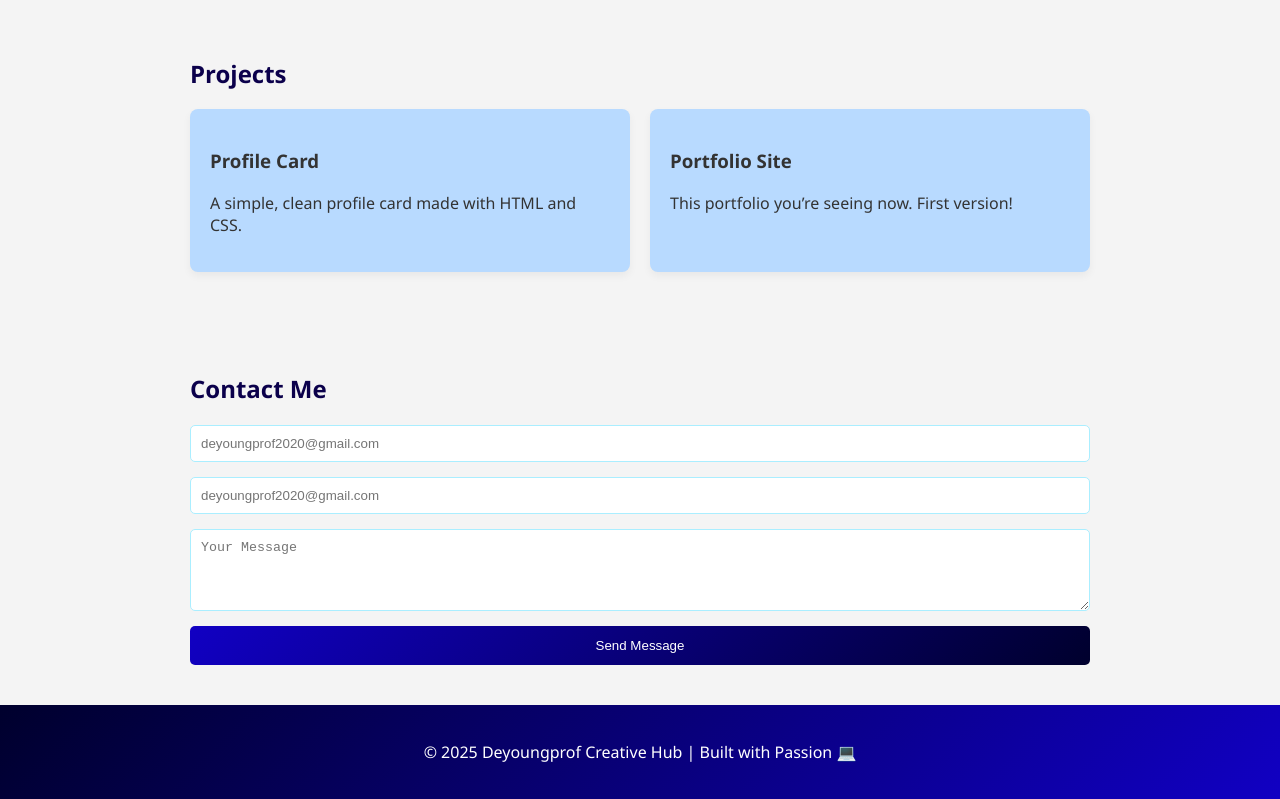
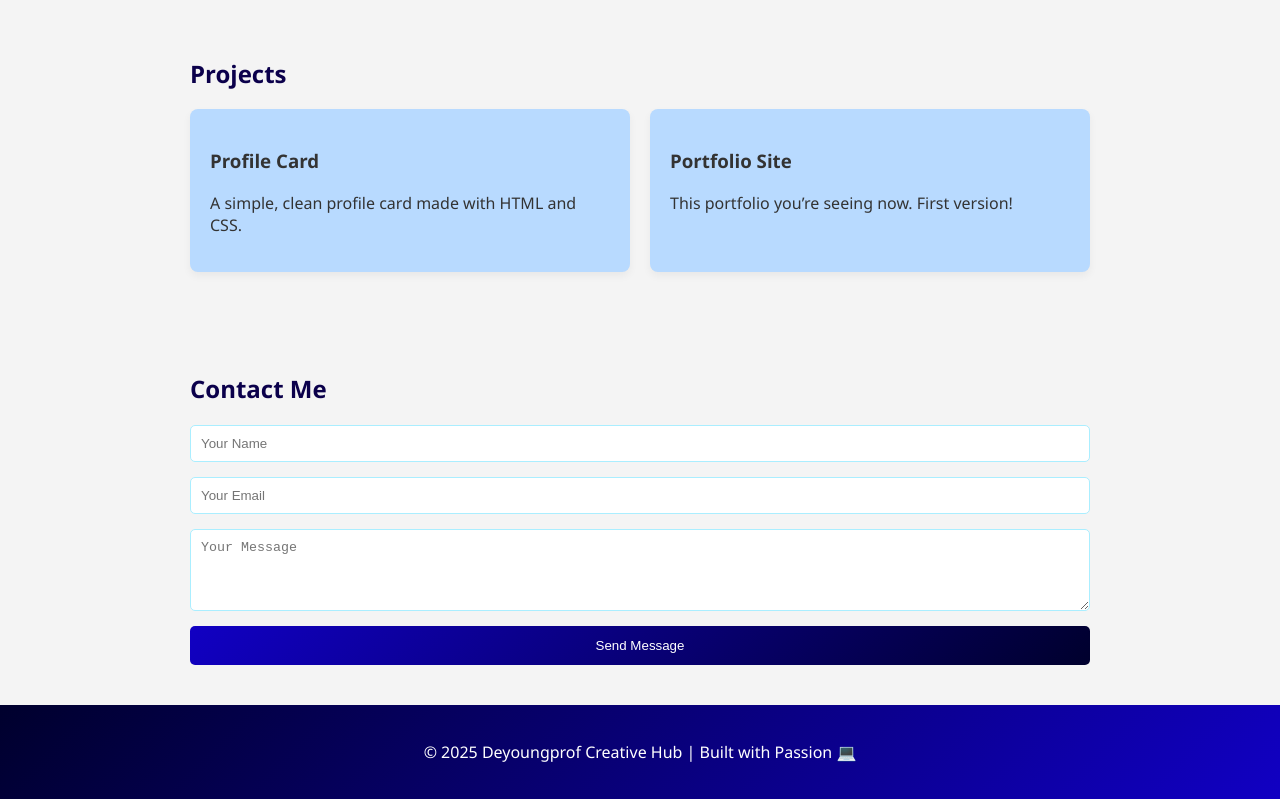
Before and after one commit to Deyoungprof/My-Portfolio, a plain HTML site: page index.html in a window 1280 px wide. Shown: the part 909-1708 px from the top of the page. Drawn offline with Linux system fonts and the light colour scheme.

Commit message:
Update index.html

```diff
--- a/index.html
+++ b/index.html
@@ -54,12 +54,10 @@
 
   <section id="contact">
     <h2>Contact Me</h2>
-   <form class="contact-form" action="https://formsubmit.co/youremail@example.com" method="POST">
+ <form action="https://formsubmit.co/youremail@example.com" method="POST" class="contact-form">
   <input type="hidden" name="_captcha" value="false">
-  <input type="hidden" name="_next" value="https://deyoungprof.github.io/My-Portfolio/thanks.html">
-
-  <input type="text" name="name" placeholder="deyoungprof2020@gmail.com" required>
-  <input type="email" name="email" placeholder="deyoungprof2020@gmail.com" required>
+  <input type="text" name="name" placeholder="Your Name" required>
+  <input type="email" name="email" placeholder="Your Email" required>
   <textarea name="message" rows="4" placeholder="Your Message" required></textarea>
   <button type="submit">Send Message</button>
 </form>
```
